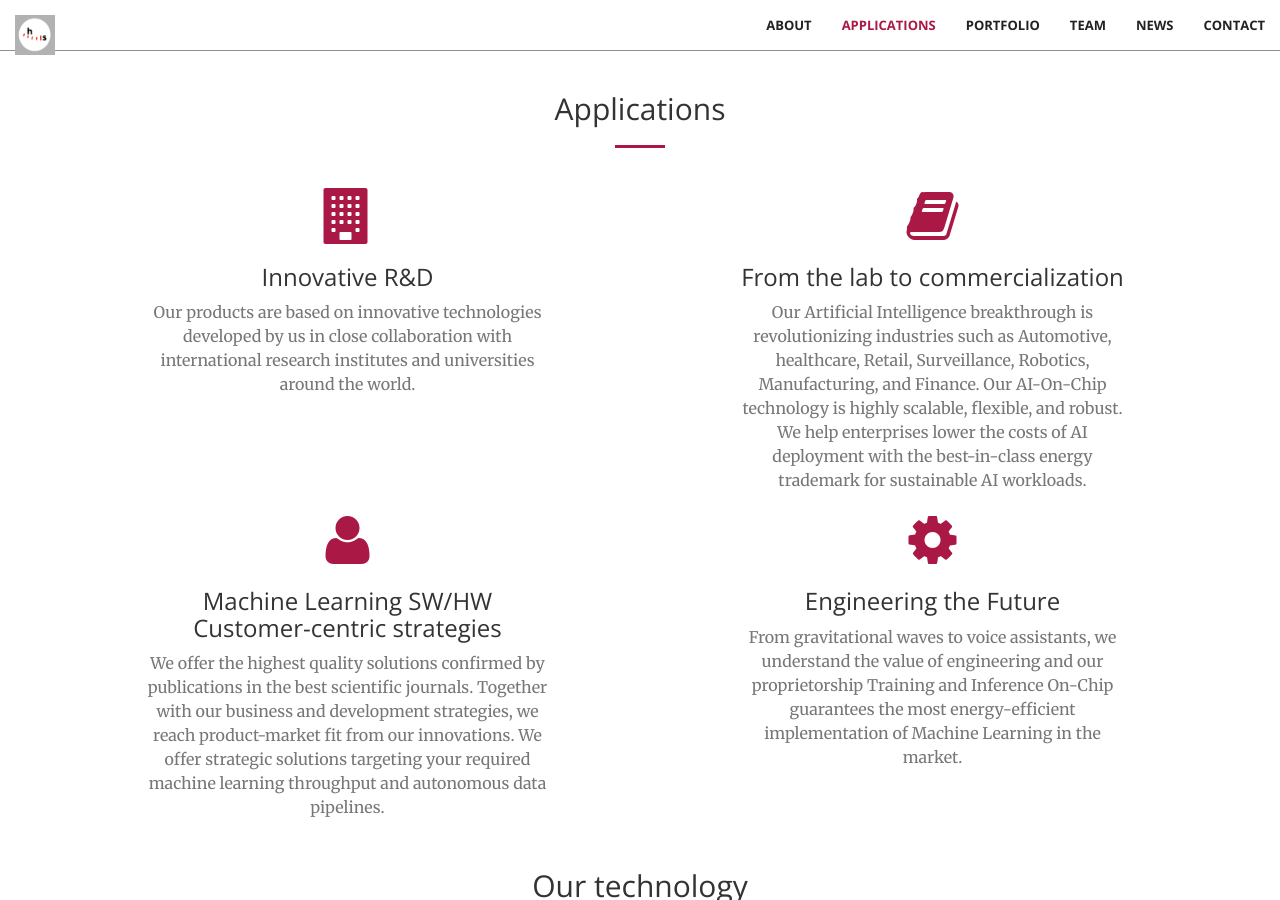
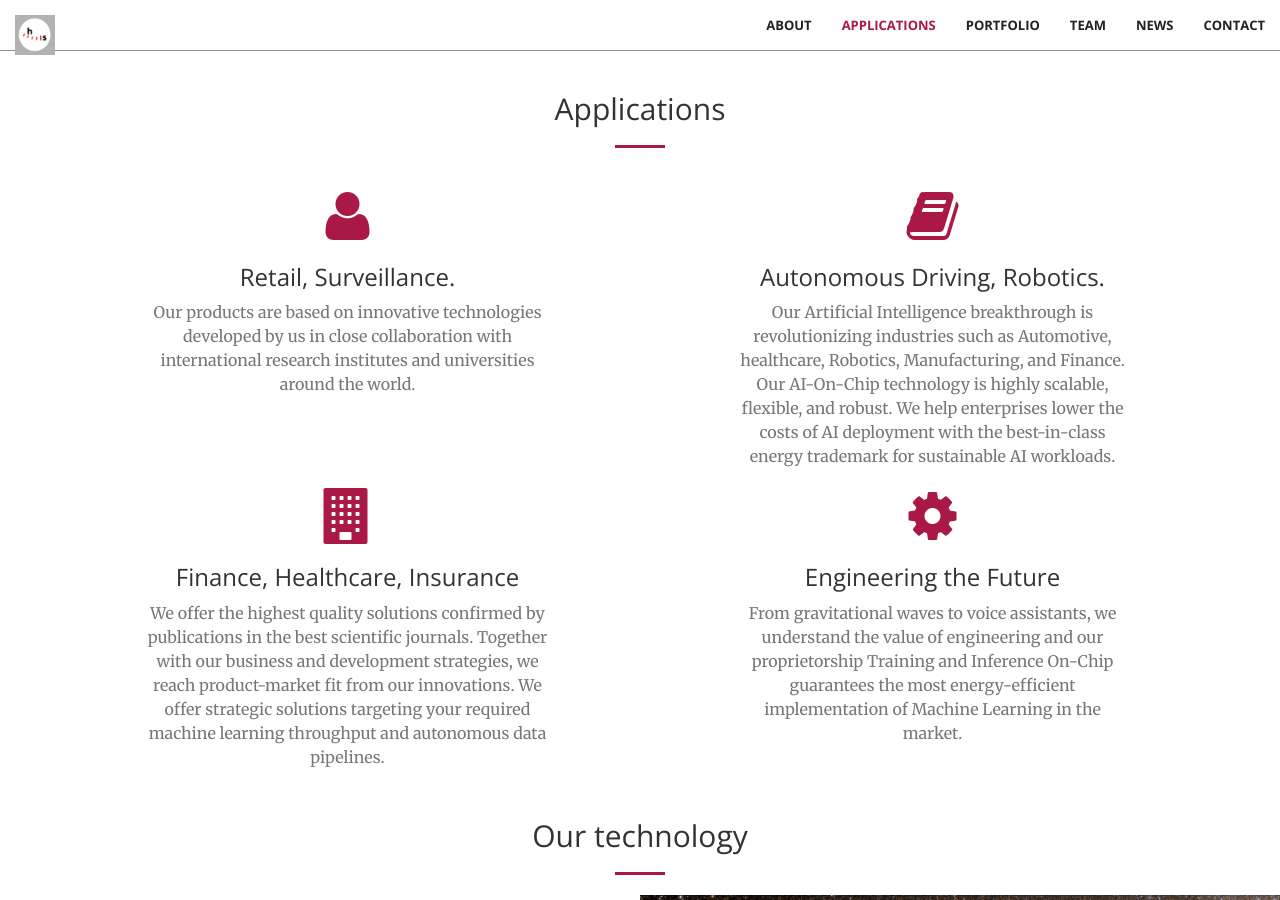
Before and after one commit to hoursec/github.io, a Jekyll site: the page built from index.html, in a window 1280 px wide and 900 px high, scrolled down 1344 px. Built offline with Jekyll 4.4.1, drawn with Linux system fonts in a browser that asks for light colours.

Commit message:
Update services.html

```diff
--- a/_includes/services.html
+++ b/_includes/services.html
@@ -11,8 +11,8 @@
         <div class="row">
             <div class="col-lg-6 col-md-6 text-center">
                 <div class="service-box">
-                    <i class="fa fa-4x fa-building wow bounceIn text-primary"></i>
-                    <h3>Innovative R&D</h3>
+                    <i class="fa fa-4x fa-user wow bounceIn text-primary"></i>
+                    <h3>Retail, Surveillance.</h3>
                     <p class="text-muted">Our products are based on innovative technologies developed by us in close collaboration with
                         international research institutes and universities around the world.</p>
                 </div>
@@ -20,17 +20,17 @@
             <div class="col-lg-6 col-md-6 text-center">
                 <div class="service-box">
                     <i class="fa fa-4x fa-book wow bounceIn text-primary" data-wow-delay=".1s"></i>
-                    <h3>From the lab to commercialization</h3>
+                    <h3>Autonomous Driving, Robotics.</h3>
                     <p class="text-muted">Our Artificial Intelligence breakthrough is revolutionizing industries such as Automotive,
-                        healthcare, Retail, Surveillance, Robotics, Manufacturing, and Finance. Our AI-On-Chip
+                        healthcare, Robotics, Manufacturing, and Finance. Our AI-On-Chip
                         technology is highly scalable, flexible, and robust. We help enterprises lower the costs of AI deployment with
                         the best-in-class energy trademark for sustainable AI workloads.</p>
                 </div>
             </div>
             <div class="col-lg-6 col-md-6 text-center">
                 <div class="service-box">
-                    <i class="fa fa-4x fa-user wow bounceIn text-primary" data-wow-delay=".2s"></i>
-                    <h3>Machine Learning SW/HW Customer-centric strategies</h3>
+                    <i class="fa fa-4x fa-building wow bounceIn text-primary" data-wow-delay=".2s"></i>
+                    <h3>Finance, Healthcare, Insurance</h3>
                     <p class="text-muted">We offer the highest quality solutions confirmed by publications in the best scientific
                         journals. Together with our business and development strategies, we reach product-market fit from our
                         innovations. We offer strategic solutions targeting your required machine learning throughput and autonomous
```
